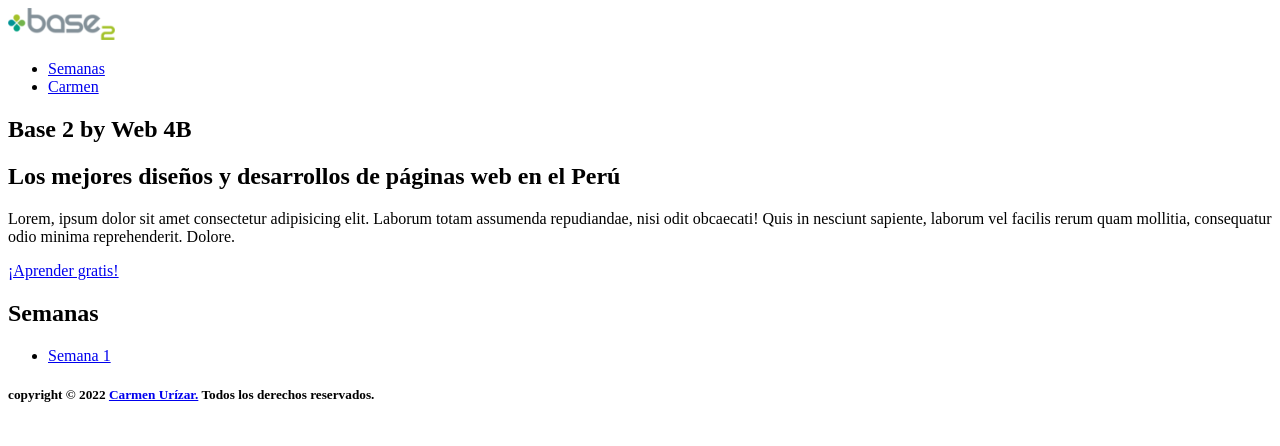
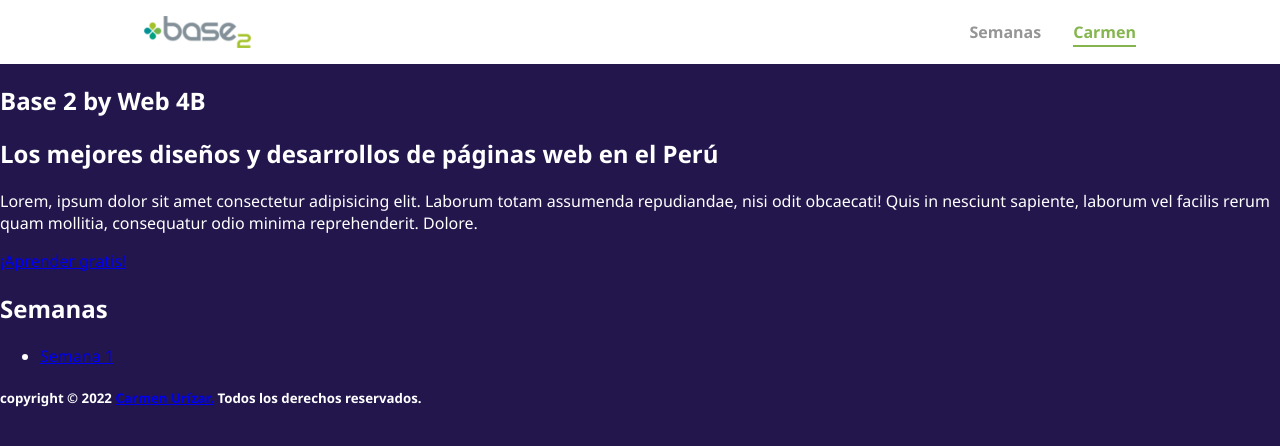
Before and after one commit to carmenuv/Bootcamp-frontend-t-g9, a plain HTML site: page index.html in a window 1280 px wide. Drawn offline with Linux system fonts and the light colour scheme.

Commit message:
Metodología BEM y estilos header

```diff
--- /dev/null
+++ b/css/index.css
@@ -0,0 +1,80 @@
+.body{
+  background: #22164d;
+  color: #fff;
+  margin: 0;
+  font-family: 'Segoe UI', Tahoma, sans-serif;
+}
+
+.header{
+  background-color: #fff;
+}
+
+.header-nav{
+  max-width: 1024px;
+  margin: 0 auto;
+  padding: 1rem 0;
+}
+
+.header-nav__container{
+  display: flex;
+  align-items: center;
+  justify-content: space-between;
+  max-width: 1024px;
+  margin: 0 auto;
+  padding: 0 1rem;
+}
+
+.header-nav__link-logo-container{
+  display: flex;
+  width: 107px;
+  height: 32px;
+}
+
+.header-nav__link-logo{
+  object-fit: cover;
+  width: 100%;
+  height: 100%;
+}
+
+.header-nav__menu-link-list{
+  display: flex;
+  align-items: center;
+  justify-content: space-between;
+  gap: 2rem;
+  margin: 0;
+  padding: 0;
+  list-style: none;
+}
+
+.header-nav__menu-item{
+  display: flex;
+}
+
+.header-nav__menu-link{
+  position: relative;
+  text-decoration: none;
+  font-weight: 700;
+  transition: color 0.25s;
+  color: #959595;
+}
+
+.header-nav__menu-link--active,
+.header-nav__menu-link:hover{
+  color: rgb(133, 181, 78);
+}
+
+.header-nav__menu-link::before{
+  content: '';
+  position: absolute;
+  left: 0;
+  bottom: -0.25rem;
+  width: 0;
+  height: 0.125rem;
+  background-color: rgb(133, 181, 78);
+  transition: width 0.25s;
+}
+
+.header-nav__menu-link--active::before,
+.header-nav__menu-link:hover::before {
+  width: 100%;
+}
--- a/index.html
+++ b/index.html
@@ -5,38 +5,46 @@
   <meta http-equiv="X-UA-Compatible" content="IE=edge"/>
   <meta name="viewport" content="width=device-width, initial-scale=1.0"/>
   <title>Bootcamp Frontend G9</title>
+  <link rel="shortcut icon" href="./favicon.ico" type="image/x-icon"/>
+  <link rel="stylesheet" href="./css/index.css">
+
+
 </head>
-<body>
-  <header>
-    <a href="#hero">
-      <img src="logo-base2-wpo.png" alt="Base 2 by Web 4B" width="107" height="32"/>
-    </a>
-    <nav>
-      <ul>
-        <li>
-          <a href="#weeks">Semanas</a>
-        </li>
-        <li>
-          <a href="https://github.com/carmenuv" target="_blank" rel="noopener noreferrer">Carmen</a>
-        </li>
-      </ul>
+<body class="body">
+  <header class="header">
+    <nav class="header-nav">
+      <div class="header-nav__container">
+        <a href="#hero" class="header-nav__link-logo-container">
+          <img class="header-nav__link-logo" src="logo-base2-wpo.png" alt="Base 2 by Web 4B" width="107" height="32"/>
+        </a>
+        <nav>
+          <ul class="header-nav__menu-link-list">
+            <li class="header-nav__menu-item">
+              <a href="#learningWeeks" class="header-nav__menu-link">Semanas</a>
+            </li>
+            <li class="header-nav__menu-item">
+              <a class="header-nav__menu-link header-nav__menu-link--active" href="https://github.com/carmenuv" target="_blank" rel="noopener noreferrer">Carmen</a>
+            </li>
+          </ul>
+        </nav>
+      </div>
     </nav>
   </header>
   <main>
-    <article>
-      <h1>Base 2 by Web 4B</h1>
+    <article id="hero">
+      <h1 class="title">Base 2 by Web 4B</h1>
       <h2>Los mejores diseños y desarrollos de páginas web en el Perú</h2>
       <p>
         Lorem, ipsum dolor sit amet consectetur adipisicing elit. Laborum totam assumenda repudiandae, nisi odit obcaecati! Quis in nesciunt sapiente, laborum vel facilis rerum quam mollitia, consequatur odio minima reprehenderit. Dolore.
       </p>
-      <a href="#weeks">¡Aprender gratis!</a>
+      <a href="#learningWeeks">¡Aprender gratis!</a>
     </article>
-    <section id="weeks">
+    <section id="learningWeeks">
       <h2>Semanas</h2>
       <nav>
         <ul>
           <li>
-            <a href="#">Semana 1</a>
+            <a href="semana-1/">Semana 1</a>
           </li>
         </ul>
       </nav>
```
Also changed, not shown: semana-1/index.html (added, +44 -0 lines).
